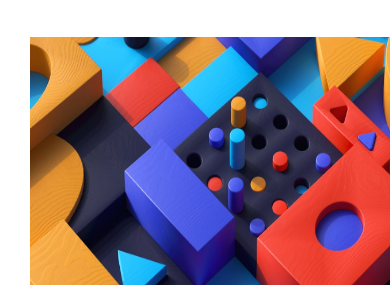
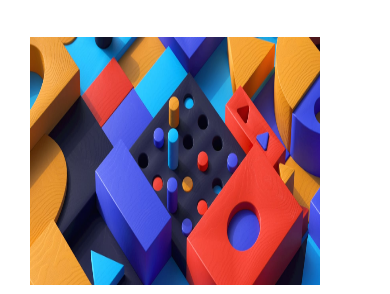
Before and after one commit to matheus-inacio1/Teste-Anchieta, a plain HTML site: page index.html in a window 390 px wide. Shown: the part 113-407 px from the top of the page. Drawn offline with Linux system fonts and the light colour scheme.

Commit message:
att.css2

```diff
--- a/style.css
+++ b/style.css
@@ -402,7 +402,7 @@ header {
 
 
 .banner{
-    width: 420px;
+    width: 290px;
     height: 248px;
 
 
```
